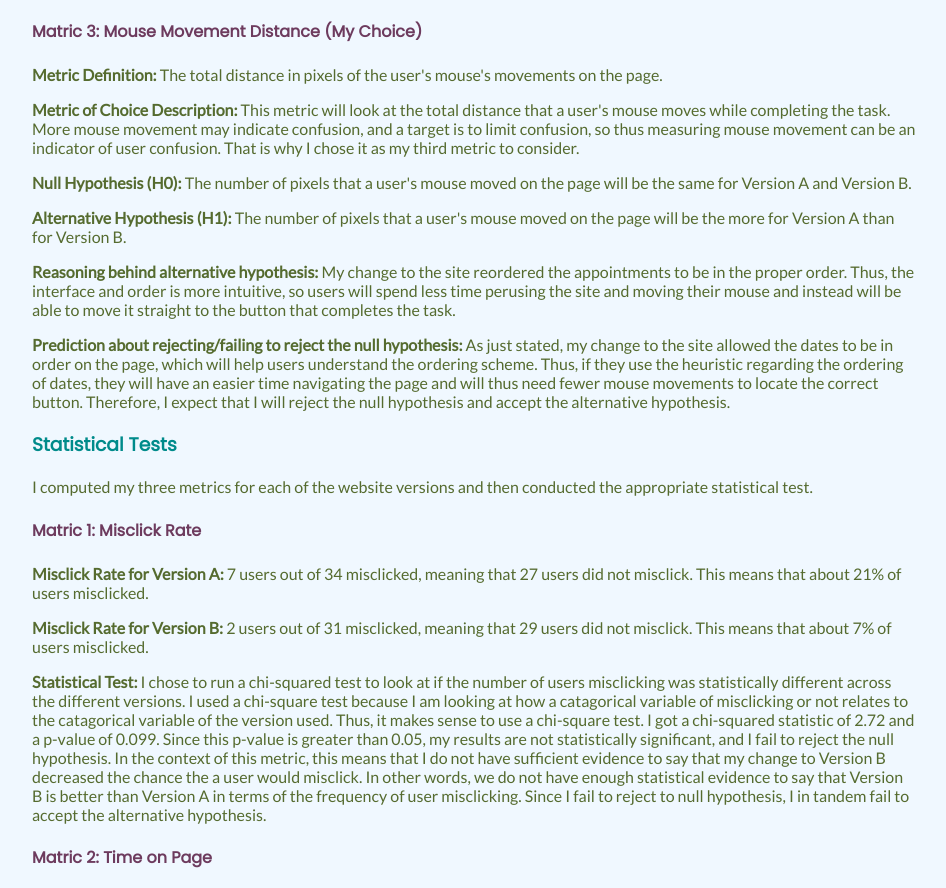
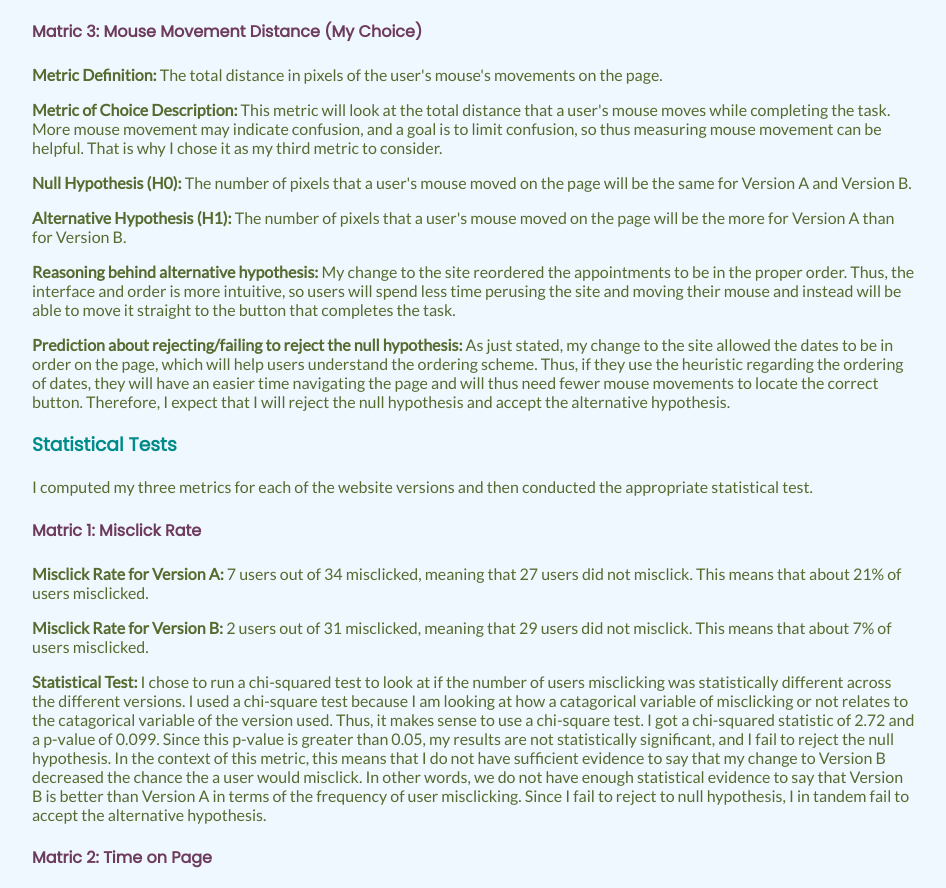
Before and after one commit to davideskilson/AB-Testing-Handin, a plain HTML site: page index.html in a window 1280 px wide. Shown: the part 2609-3497 px from the top of the page, without its empty margins (166-1112 px from the left). Drawn offline with Linux system fonts and the light colour scheme.

Commit message:
fix: languageu clarity

```diff
--- a/index.html
+++ b/index.html
@@ -173,10 +173,9 @@
           <p>
             <b>Metric of Choice Description:</b> This metric will look at the
             total distance that a user's mouse moves while completing the task.
-            More mouse movement may indicate confusion, and a target is to limit
-            confusion, so thus measuring mouse movement can be an indicator of
-            user confusion. That is why I chose it as my third metric to
-            consider.
+            More mouse movement may indicate confusion, and a goal is to limit
+            confusion, so thus measuring mouse movement can be helpful. That is
+            why I chose it as my third metric to consider.
           </p>
           <p>
             <b>Null Hypothesis (H0):</b> The number of pixels that a user's
```
